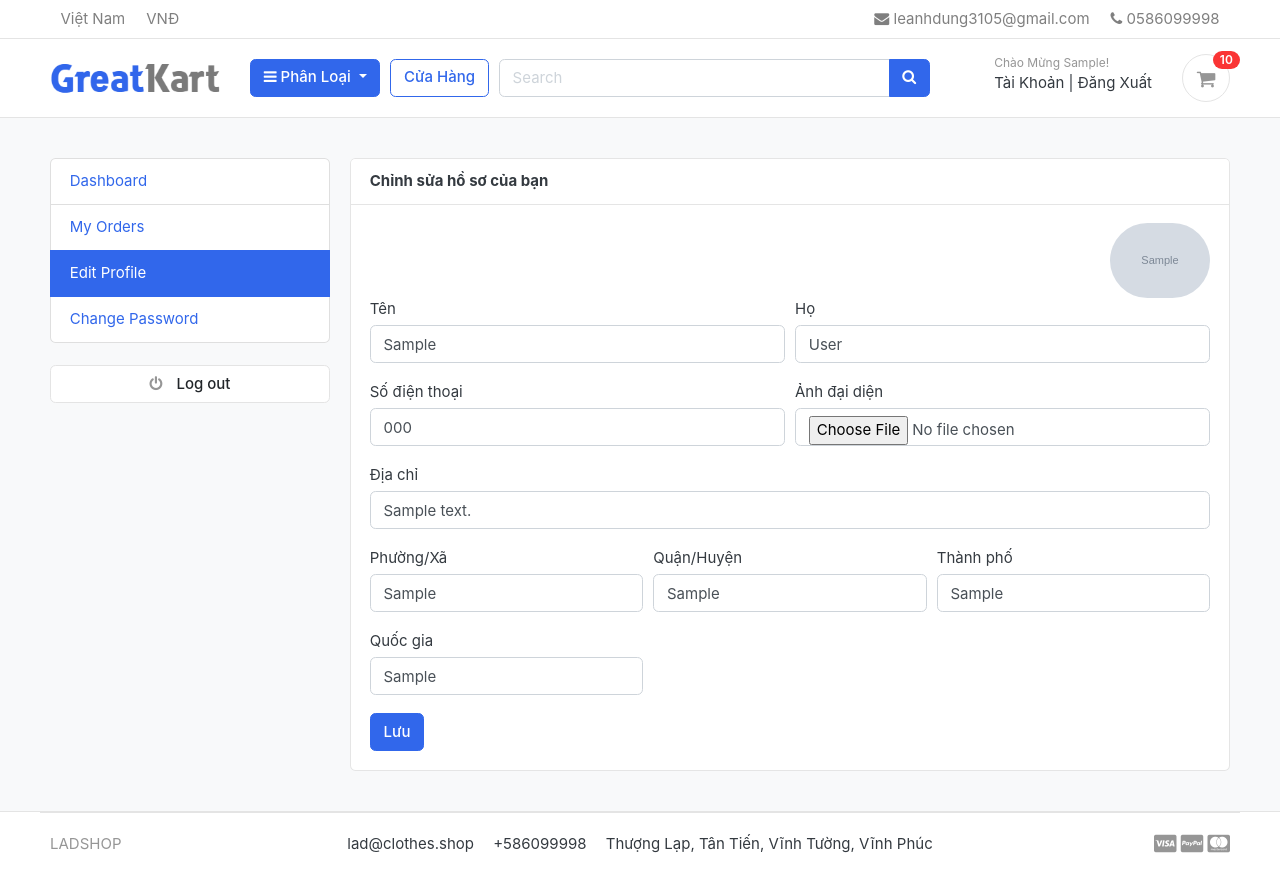
After one commit to leanhdung3105/LadKart, a Django app: page /accounts/edit_profile/ in a window 1280 px wide. The commit adds this page. Run offline with Django 3.2, Linux system fonts and the light colour scheme; a user stored in the database is signed in; tables that the repository leaves empty hold one stand-in row (values such as "Sample post"); grey boxes marked "Sample" are stand-in pictures; some libraries are stand-ins or nearby versions; some web fonts are replaced.

Commit message:
Hoàn thiện dashboad

```diff
--- a/accounts/forms.py
+++ b/accounts/forms.py
@@ -1,5 +1,5 @@
 from django import forms
-from .models import Account
+from .models import Account, UserProfile
 
 class RegistrationForm(forms.ModelForm):
     password = forms.CharField(widget=forms.PasswordInput(attrs={
@@ -32,3 +32,25 @@ class RegistrationForm(forms.ModelForm):
         self.fields['email'].widget.attrs['placeholder'] = 'Nhập địa chỉ email'
         for field in self.fields:
             self.fields[field].widget.attrs['class'] = 'form-control'
+
+
+class UserForm(forms.ModelForm):
+    class Meta:
+        model = Account
+        fields = ('first_name', 'last_name', 'phone_number')
+
+    def __init__(self, *args, **kwargs):
+        super(UserForm, self).__init__(*args, **kwargs)
+        for field in self.fields:
+            self.fields[field].widget.attrs['class'] = 'form-control'
+
+class UserProfileForm(forms.ModelForm):
+    profile_picture = forms.ImageField(required=False, error_messages = {'invalid':("Image files only")}, widget=forms.FileInput)
+    class Meta:
+        model = UserProfile
+        fields = ('address', 'ward', 'district','city', 'country', 'profile_picture')
+
+    def __init__(self, *args, **kwargs):
+        super(UserProfileForm, self).__init__(*args, **kwargs)
+        for field in self.fields:
+            self.fields[field].widget.attrs['class'] = 'form-control'
--- a/accounts/models.py
+++ b/accounts/models.py
@@ -70,3 +70,18 @@ class Account(AbstractBaseUser):
 
     def has_module_perms(self, add_label):
         return True
+
+class UserProfile(models.Model):
+    user = models.OneToOneField(Account, on_delete=models.CASCADE)
+    address = models.CharField(blank=True, max_length=100)
+    profile_picture = models.ImageField(blank=True, upload_to='userprofile')
+    ward = models.CharField(blank=True, max_length=20)
+    district = models.CharField(blank=True, max_length=20)
+    city = models.CharField(blank=True, max_length=20)
+    country = models.CharField(blank=True, max_length=20)
+
+    def __str__(self):
+        return self.user.first_name
+
+    def full_address(self):
+        return self.address
--- a/accounts/urls.py
+++ b/accounts/urls.py
@@ -12,4 +12,9 @@ urlpatterns = [
     path('forgotPassword/', views.forgotPassword, name='forgotPassword'),
     path('resetpassword_validate/<uidb64>/<token>/', views.resetpassword_validate, name='resetpassword_validate'),
     path('resetPassword/', views.resetPassword, name='resetPassword'),
+
+    path('my_orders/', views.my_orders, name='my_orders'),
+    path('edit_profile/', views.edit_profile, name='edit_profile'),
+    path('change_password/', views.change_password, name='change_password'),
+    path('order_detail/<int:order_id>/', views.order_detail, name='order_detail'),
 ]
--- a/accounts/views.py
+++ b/accounts/views.py
@@ -1,18 +1,22 @@
 from django.shortcuts import render, redirect, get_object_or_404
-
-from carts.models import Cart, CartItem
-from carts.views import _cart_id
-from .forms import RegistrationForm
-from .models import Account
+from .forms import RegistrationForm, UserForm, UserProfileForm
+from accounts.forms import RegistrationForm
+from .models import Account, UserProfile
+from orders.models import Order, OrderProduct
 from django.contrib import messages, auth
 from django.contrib.auth.decorators import login_required
 from django.http import HttpResponse
+
+# Verification email
 from django.contrib.sites.shortcuts import get_current_site
 from django.template.loader import render_to_string
 from django.utils.http import urlsafe_base64_encode, urlsafe_base64_decode
-from django.utils.encoding import force_bytes, force_str
+from django.utils.encoding import force_bytes
 from django.contrib.auth.tokens import default_token_generator
 from django.core.mail import EmailMessage
+
+from carts.views import _cart_id
+from carts.models import Cart, CartItem
 import requests
 
 def register(request):
@@ -29,6 +33,12 @@ def register(request):
             user.phone_number = phone_number
             user.save()
 
+            # Create UserProfile
+             # Create a user profile
+            profile = UserProfile()
+            profile.user_id = user.id
+            profile.profile_picture = 'default/default-user.png'
+            profile.save()
 
             # USER ACTIVATION
             current_site = get_current_site(request)
@@ -140,7 +150,15 @@ def activate(request, uidb64, token):
 
 @login_required(login_url = 'login')
 def dashboard(request):
-    return render(request, 'accounts/dashboard.html')
+    orders = Order.objects.order_by('-created_at').filter(user_id=request.user.id, is_ordered=True)
+    orders_count = orders.count()
+
+    userprofile = UserProfile.objects.get(user_id=request.user.id)
+    context = {
+        'orders_count': orders_count,
+        'userprofile': userprofile,
+    }
+    return render(request, 'accounts/dashboard.html', context)
 
 def forgotPassword(request):
     if request.method == 'POST':
@@ -202,3 +220,76 @@ def resetPassword(request):
             return redirect('resetPassword')
     else:
         return render(request, 'accounts/resetPassword.html')
+
+
+@login_required(login_url='login')
+def my_orders(request):
+    orders = Order.objects.filter(user=request.user, is_ordered=True).order_by('-created_at')
+    context = {
+        'orders': orders,
+    }
+    return render(request, 'accounts/my_orders.html', context)
+
+
+@login_required(login_url='login')
+def edit_profile(request):
+    userprofile = get_object_or_404(UserProfile, user=request.user)
+    if request.method == 'POST':
+        user_form = UserForm(request.POST, instance=request.user)
+        profile_form = UserProfileForm(request.POST, request.FILES, instance=userprofile)
+        if user_form.is_valid() and profile_form.is_valid():
+            user_form.save()
+            profile_form.save()
+            messages.success(request, 'Your profile has been updated.')
+            return redirect('edit_profile')
+    else:
+        user_form = UserForm(instance=request.user)
+        profile_form = UserProfileForm(instance=userprofile)
+    context = {
+        'user_form': user_form,
+        'profile_form': profile_form,
+        'userprofile': userprofile,
+    }
+    return render(request, 'accounts/edit_profile.html', context)
+
+
+@login_required(login_url='login')
+def change_password(request):
+    if request.method == 'POST':
+        current_password = request.POST['current_password']
+        new_password = request.POST['new_password']
+        confirm_password = request.POST['confirm_password']
+
+        user = Account.objects.get(username__exact=request.user.username)
+
+        if new_password == confirm_password:
+            success = user.check_password(current_password)
+            if success:
+                user.set_password(new_password)
+                user.save()
+                # auth.logout(request)
+                messages.success(request, 'Password updated successfully.')
+                return redirect('change_password')
+            else:
+                messages.error(request, 'Please enter valid current password')
+                return redirect('change_password')
+        else:
+            messages.error(request, 'Password does not match!')
+            return redirect('change_password')
+    return render(request, 'accounts/change_password.html')
+
+
+@login_required(login_url='login')
+def order_detail(request, order_id):
+    order_detail = OrderProduct.objects.filter(order__order_number=order_id)
+    order = Order.objects.get(order_number=order_id)
+    subtotal = 0
+    for i in order_detail:
+        subtotal += i.product_price * i.quantity
+
+    context = {
+        'order_detail': order_detail,
+        'order': order,
+        'subtotal': subtotal,
+    }
+    return render(request, 'accounts/order_detail.html', context)
--- /dev/null
+++ b/templates/accounts/edit_profile.html
@@ -0,0 +1,83 @@
+{% extends 'base.html' %}
+
+
+{% block content %}
+
+<section class="section-conten padding-y bg">
+
+{% include 'includes/alerts.html' %}
+<div class="container">
+	<div class="row">
+	{% include 'includes/dashboard_sidebar.html' %}
+	<main class="col-md-9">
+		<article class="card">
+		<header class="card-header">
+			<strong class="d-inline-block mr-3">Chỉnh sửa hồ sơ của bạn</strong>
+
+		</header>
+		<div class="card-body">
+			<div class="text-right">
+				<img src="{{userprofile.profile_picture.url}}" alt="Profile Picture" width="100" style="border-radius:50px;">
+			</div>
+			<div class="row">
+			<div class="col-md-12">
+				<form action="{% url 'edit_profile' %}" method="POST" enctype="multipart/form-data">
+					{% csrf_token %}
+					<div class="form-row">
+						<div class="form-group col-md-6">
+							<label>Tên</label>
+							{{user_form.first_name}}
+						</div>
+						<div class="form-group col-md-6">
+							<label>Họ</label>
+							{{user_form.last_name}}
+						</div>
+					</div>
+					<div class="form-row">
+						<div class="form-group col-md-6">
+							<label>Số điện thoại</label>
+							{{user_form.phone_number}}
+						</div>
+						<div class="form-group col-md-6">
+							<label>Ảnh đại diện</label>
+							{{profile_form.profile_picture}}
+						</div>
+					</div>
+					<div class="form-group">
+						<label>Địa chỉ</label>
+						{{profile_form.address}}
+					</div>
+					<div class="form-row">
+						<div class="form-group col-md-4">
+							<label>Phường/Xã</label>
+							{{profile_form.ward}}
+						</div>
+						<div class="form-group col-md-4">
+							<label>Quận/Huyện</label>
+							{{profile_form.district}}
+						</div>
+                        <div class="form-group col-md-4">
+							<label>Thành phố</label>
+							{{profile_form.city}}
+						</div>
+						<div class="form-group col-md-4">
+							<label>Quốc gia</label>
+							{{profile_form.country}}
+						</div>
+					</div>
+					<input type="submit" value="Lưu" class="btn btn-primary">
+				</form>
+			</div>
+
+			</div> <!-- row.// -->
+		</div> <!-- card-body .// -->
+
+		</article> <!-- order-group.// -->
+	</main>
+</div> <!-- row.// -->
+</div>
+
+
+</section>
+
+{% endblock %}
--- /dev/null
+++ b/templates/includes/dashboard_sidebar.html
@@ -0,0 +1,12 @@
+<aside class="col-md-3">
+  <!--   SIDEBAR   -->
+  <ul class="list-group">
+    <a class="list-group-item {% if '/accounts/' == request.path %}active{% endif %}" href="{% url 'dashboard' %}"> Dashboard </a>
+    <a class="list-group-item {% if '/my_orders/' in request.path %}active{% endif %}" href="{% url 'my_orders' %}"> My Orders </a>
+    <a class="list-group-item {% if '/edit_profile/' in request.path %}active{% endif %}" href="{% url 'edit_profile' %}"> Edit Profile </a>
+    <a class="list-group-item {% if '/change_password/' in request.path %}active{% endif %}" href="{% url 'change_password' %}"> Change Password </a>
+  </ul>
+  <br>
+  <a class="btn btn-light btn-block" href="{% url 'logout' %}"> <i class="fa fa-power-off"></i> <span class="text">Log out</span> </a>
+  <!--   SIDEBAR .//END   -->
+</aside>
```
Also changed, not shown: accounts/admin.py (+12 -1 lines), templates/accounts/change_password.html (added, +52 -0 lines), templates/accounts/dashboard.html (+5 -4 lines), templates/accounts/my_orders.html (added, +57 -0 lines), templates/accounts/order_detail.html (added, +109 -0 lines), accounts/migrations/0003_userprofile.py (added).
